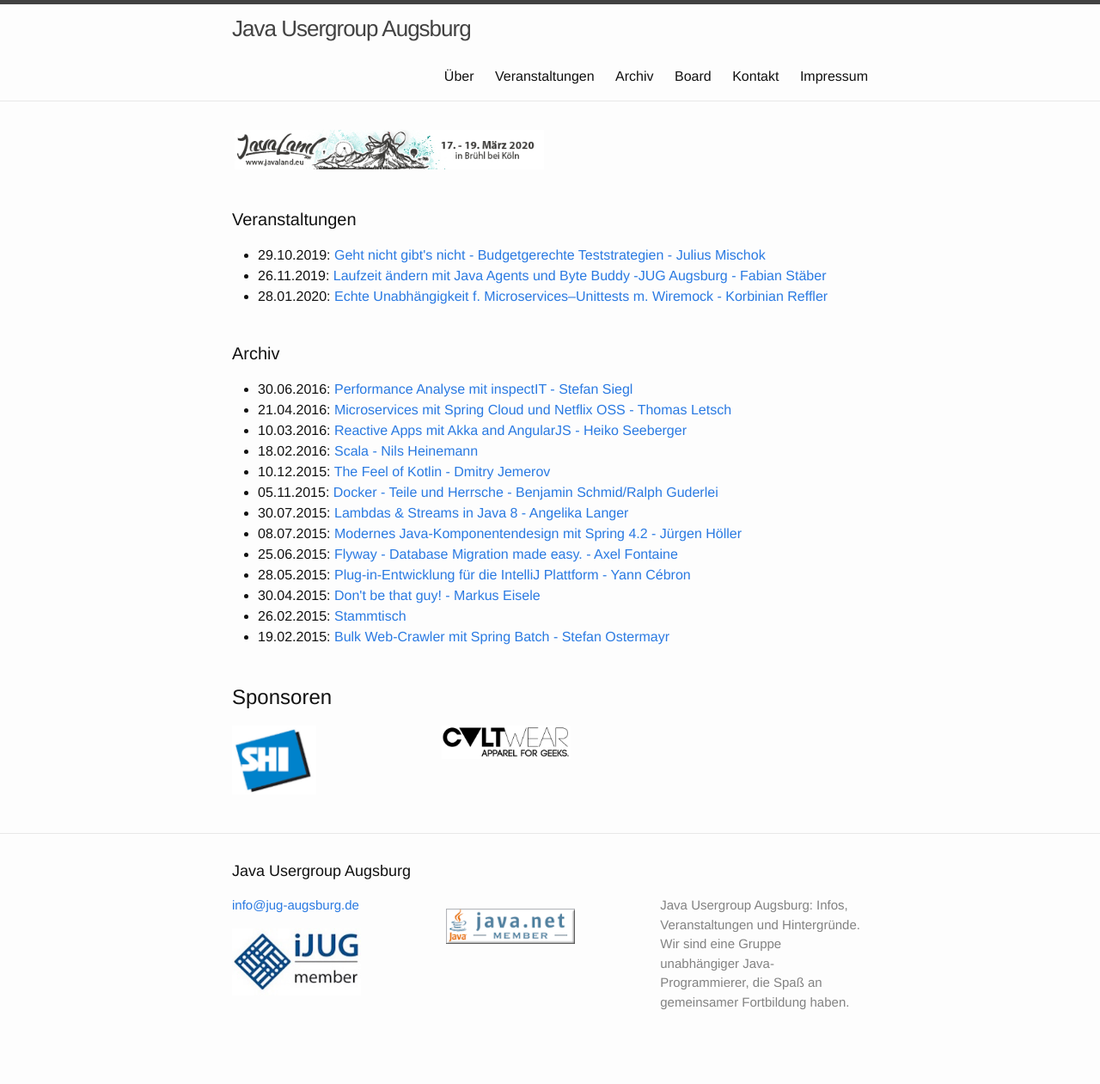
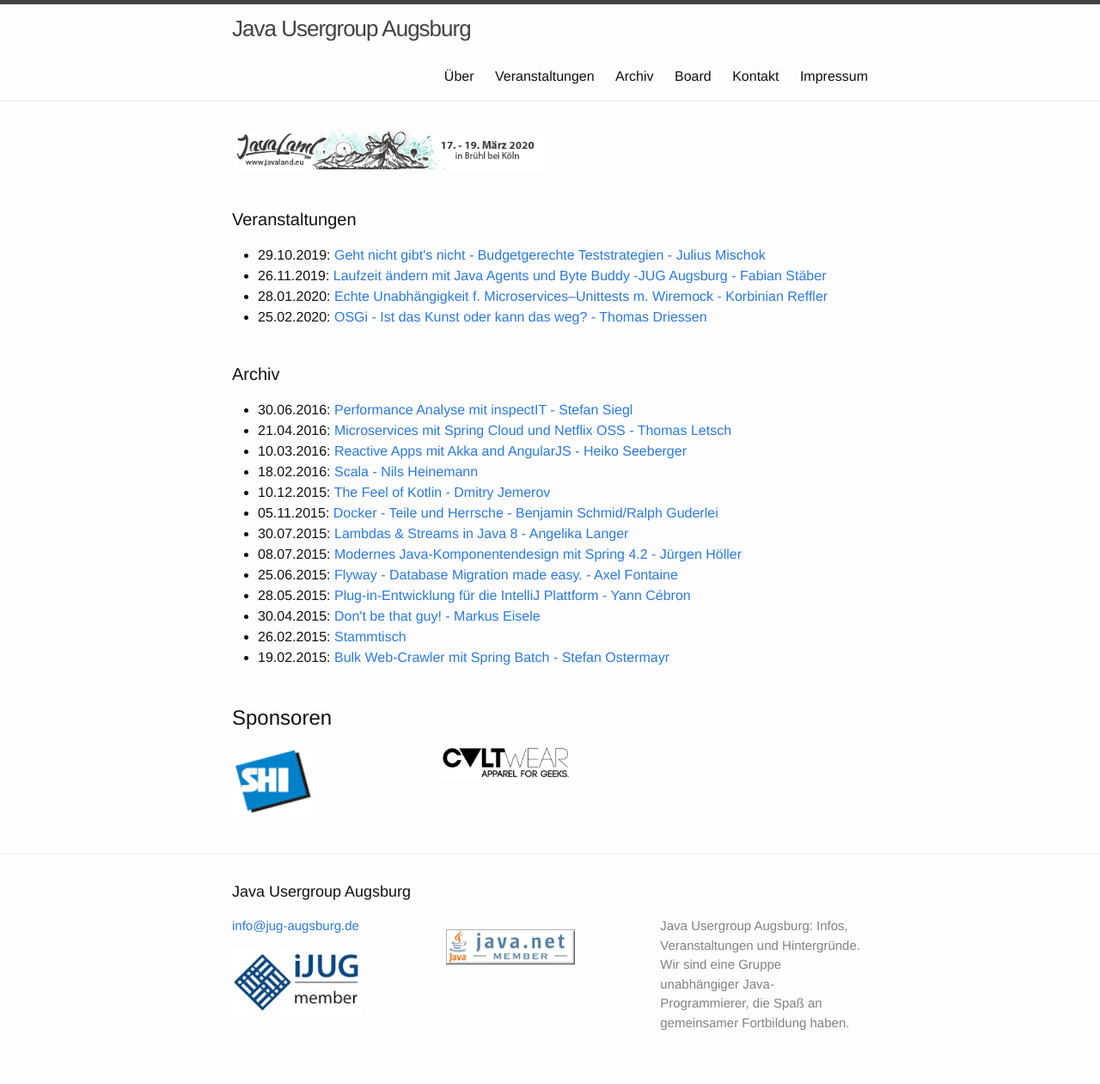
Before and after one commit to jugaugsburg/www.jug-augsburg.de, a Jekyll site: the page built from index.html, in a window 1280 px wide. Shown: the whole page at 86% size. Built offline with Jekyll 4.4.1, drawn with Linux system fonts in a browser that asks for light colours; before the commit the page ends 1237 px from its top, so only the background shows below that; some of the changed lines change nothing that is shown.

Commit message:
New Event

```diff
--- a/_data/events.yml
+++ b/_data/events.yml
@@ -42,3 +42,19 @@
     name: Mischok GmbH
     street: Leonhardsberg 3
     place: 86150 Augsburg
+-
+  name: OSGi - Ist das Kunst oder kann das weg?
+  date:  25.02.2020
+  time: "18:00 "
+  description: >
+   Ist man als Entwickler ein wenig länger in der Programmiersprache Java unterwegs gewesen, wird man zwangsläufig irgendwann über den Begriff OSGi gestolpert sein.
+   Von manchen als die eierlegende Modularitätswollmilchsau verkauft, von anderen als Entwicklerhölle auf Erden verflucht, ist OSGi ein Framework, welches bereits seit über 20 Jahren die Entwicklergemeinde spaltet.
+   In diesem Vortrag werden wir uns gemeinsam anschauen was OSGi eigentlich ist, welche Konzepte hinter dem Framework stecken, was gut, was schlecht ist und was genau so viele Entwickler daran verzweifeln lässt oder daran begeistert.
+  speaker:
+    name: Thomas Driessen
+    bio: >
+      Thomas Driessen ist Moderator des Twitterchannels "OSGiNews" und Mitgründer der qbilon GmbH in Augsburg. Als Entwickler ist er dort zuständig für die Entwicklung serverloser Backend Applikationen, sowie modularer Agenten auf Basis von OSGi.
+  address:
+    name: Mischok GmbH
+    street: Leonhardsberg 3
+    place: 86150 Augsburg
```
